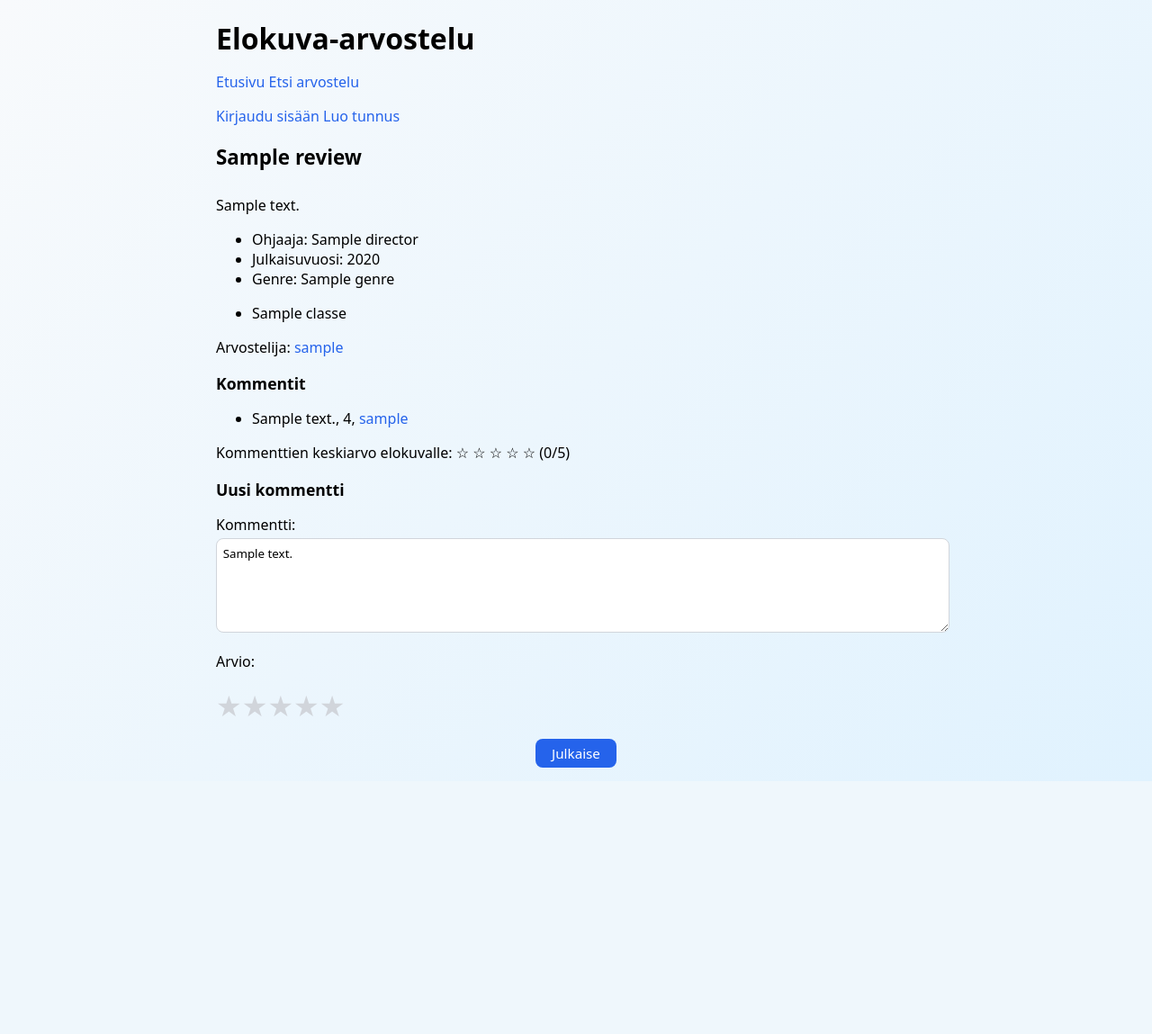
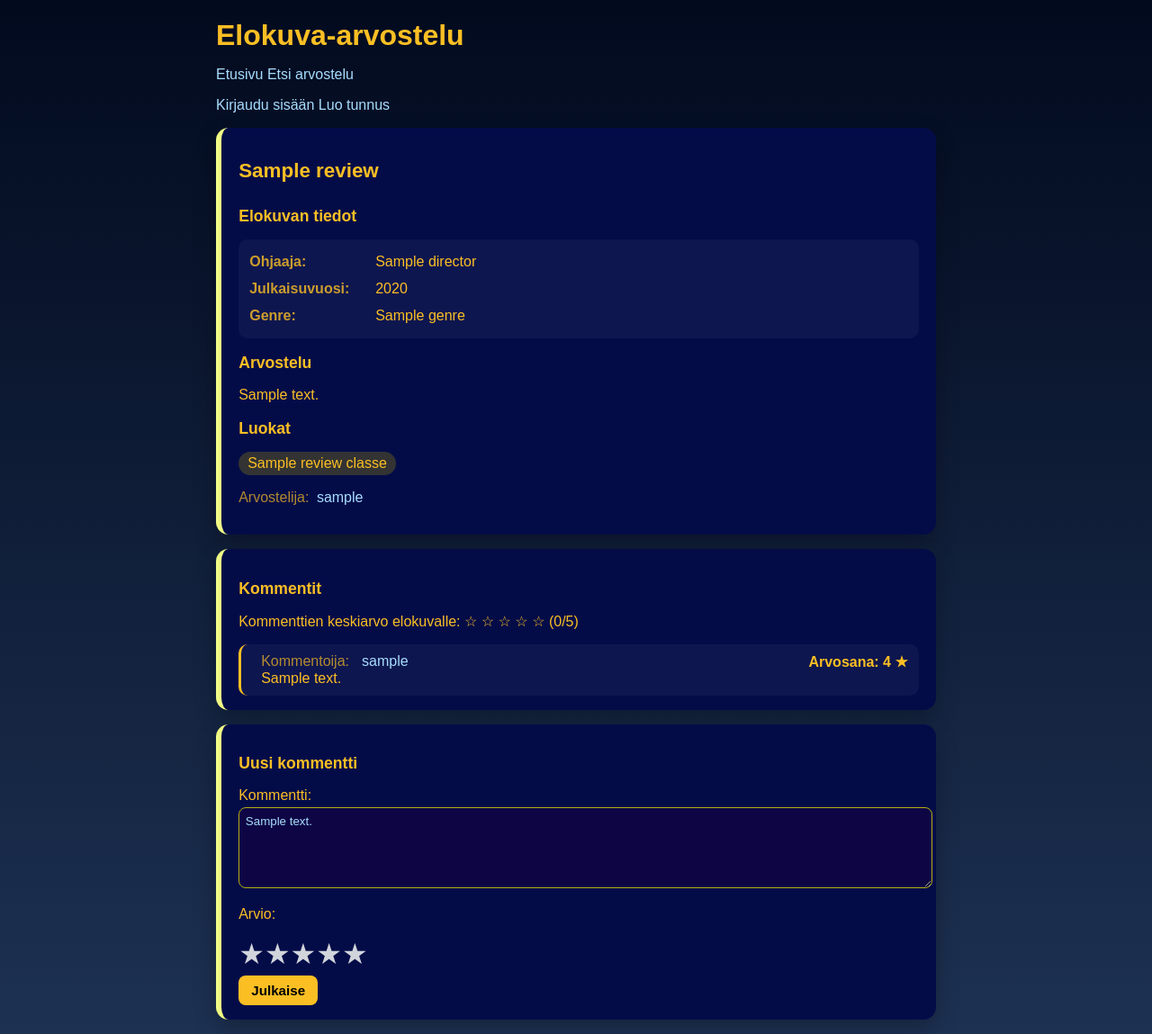
Before and after one commit to viivizz/elokuva-arvostelu, a Flask app: template templates/show_review.html in a window 1280 px wide; the page is wider, and only the part inside the window is pictured. Shown: that part at 90% size. Before the commit the page ends 868 px from the top of that part, so only its background shows below. Run offline with Flask 3, Linux system fonts and the light colour scheme; the template is opened without the code that fills it: most values are stand-ins (such as "Sample title", 1, 10 or a date in 2020).

Commit message:
Improved the look of the application

```diff
--- a/app.py
+++ b/app.py
@@ -82,7 +82,7 @@ def show_review(review_id):
     review_classes=classes.get_review_classes(review_id)
 
     review_comments=comments.get_comments(review_id)
-    average_rating=reviews.get_average_rating(review_id)
+    average_rating=comments.get_average_rating(review_id)
     saved_content=session.pop("saved_content", "")
     saved_rating=session.pop("saved_rating", "")
     return render_template(
@@ -431,7 +431,7 @@ def login():
             return redirect("/")
 
         if not user_id:
-            flash("VIRHE: Väärä tunnus tai salasana", "error")
+            flash("Väärä tunnus tai salasana", "error")
             return render_template("login.html", filled={"username": username})
 
 
--- a/comments.py
+++ b/comments.py
@@ -1,7 +1,10 @@
+import db
+
 def add_comment(review_id, user_id, content, rating):
     sql = """INSERT INTO comments (review_id, user_id, content, rating)
             VALUES (?, ?, ?, ?)"""
     db.execute(sql, [review_id, user_id, content, rating])
+
 
 def get_comments(review_id):
     sql="""
--- a/static/main.css
+++ b/static/main.css
@@ -1,8 +1,13 @@
 body {
   margin: auto;
   max-width: 50em;
-  font-family: system-ui, Arial, sans-serif;
-  background: linear-gradient(135deg, #f8fafc, #e0f2fe);
+  font-family: Arial, sans-serif;
+  background: linear-gradient(
+    180deg,
+    #020a1e 0%,
+    #1d3152 100%
+  );
+  color: #6b36c1;
 }
 
 .review-content {
@@ -10,12 +15,13 @@ body {
 }
 
 .review {
-  background: white;
+  background: #040c48;
+  color: #fbbf24;
   margin: 1em 0;
   padding: 1em 1.2em;
   border-radius: 14px;
-  border: 1px solid rgba(0,0,0,0.06);
-  box-shadow: 0 6px 20px rgba(0,0,0,0.06);
+  border-left: 6px solid #f0fc85;
+  box-shadow: 0 10px 25px rgba(0,0,0,0.25);
 }
 
 .class-list {
@@ -34,72 +40,87 @@ body {
 
 
 .info {
+  padding: 0.8em;
   margin: 1em 0;
-  font-weight:500;
+  border-radius: 8px;
 }
 
 .info.success {
-  color: #16a34a;
+  background: rgba(22, 163, 74, 0.15);
+  color:#4ade80;
 
 }
 .info.error {
-  color: #dc2626;
+  background: rgba(220, 38, 38, 0.15);
+  color: #f87171;
 
 }
 .info.warning {
-  color: #f59e0b;
+  background: rgba(245, 158, 11, 0.15);
+  color: #fbbf24;
 }
 
 h1 {
   font-size: 2rem;
   margin-bottom: 0.5em;
+  color: #fbbf24;
 }
 
 h2 {
   font-size: 1.4rem;
   margin-bottom: 1.2em;
+  color: #fbbf24;
 }
 
 h3 {
   font-size: 1.1rem;
   margin-bottom: 0.85em;
+  color: #fbbf24;
 }
 
 a {
-  color: #2563eb;
+  color: #a8ddff;
   text-decoration: none;
 }
 
 a:hover {
+  color: #35a7ee;
   text-decoration: underline;
 }
 
 input, textarea, select {
+  background-color: #0e0545;
+  color:#a8ddff;
   width: 100%;
   padding: 0.5em;
   border-radius: 8px;
-  border: 1px solid #d1d5db;
+  border: 1px solid #b6b011;
   margin-top:0.3em;
   font-family: inherit;
 }
 
 input[type="submit"] {
   width: fit-content;
-  padding: 0.4em 1.2em;
+  padding: 8px 14px;
   font-size: 0.95rem;
   border-radius: 8px;
   border: none;
-
-  background: #2563eb;
-  color:white;
-
+  background: #fbbf24;
+  font-weight: bold;
+  color:#000000;
   cursor: pointer;
-  display: block;
-  margin: 1em auto;
 }
 
 .review, .info {
   backdrop-filter: blur(6px);
+}
+
+.tag {
+  display: inline-block;
+  background: #333;
+  padding: 4px 10px;
+  border-radius: 999px;
+  margin-right: 4px;
 }
 
 
@@ -129,3 +150,63 @@ input[type="submit"] {
 .star_rating input:checked~label{
   color: #fbbf24;
 }
+
+.movie-info {
+  margin-top: 0.5em;
+  background: rgba(255,255,255,0.04);
+  padding: 10px 12px;
+  border-radius: 10px;
+}
+
+.info-row {
+  display: grid;
+  grid-template-columns: 140px 1fr;
+  padding: 6px 0;
+}
+
+
+.label {
+  opacity: 0.8;
+  font-weight: 600;
+}
+
+.value {
+  font-weight: 200;
+  color: #fbbf24;
+}
+
+.comments {
+  display: flex;
+  flex-direction: column;
+  gap: 10px;
+  margin-top: 0.5em;
+}
+
+.comment {
+  background: rgba(255,255,255,0.04);
+  padding: 10px 12px;
+  border-radius: 10px;
+  border-left: 3px solid #fbbf24;
+}
+
+.comment-meta {
+  display: flex;
+  gap: 10px;
+  align-items: center;
+  padding-left: 10px;
+}
+
+.comment-text {
+  padding-left: 10px;
+}
+
+.rating {
+  margin-left: auto;
+  color: #fbbf24;
+  font-weight: bold;
+}
+
+.comment-label {
+  opacity: 0.7;
+  margin-right: 4px;
+}
--- a/templates/find_review.html
+++ b/templates/find_review.html
@@ -10,7 +10,7 @@
     <label for="query">Hakusana:</label>
     <input type="text" name="query" id="query" value="{{query}}">
   </p>
-  <input type="submit" value="Lähetä">
+  <input type="submit" value="Hae">
 </form>
 
 {% if query %}
--- a/templates/show_review.html
+++ b/templates/show_review.html
@@ -4,42 +4,60 @@
 
 {%block content%}
 
+
+<div class="review">
   <h2>{{review.title}}</h2>
   {% if session.user_id == review.user_id %}
   <p>
     <a href="/edit_review/{{review.id}}">Muokkaa</a>
+
     <a href="/remove_review/{{review.id}}">Poista</a>
   </p>
   {% endif %}
+
+  <h3>Elokuvan tiedot</h3>
+  <div class="movie-info">
+    <div class="info-row">
+      <span class="label">Ohjaaja:</span>
+      <span class="value">{{review.director}}</span>
+    </div>
+
+    <div class="info-row">
+      <span class="label">Julkaisuvuosi:</span>
+      <span class="value">{{review.release_year}}</span>
+    </div>
+
+    <div class="info-row">
+      <span class="label">Genre:</span>
+      <span class="value">{{review.genre}}</span>
+    </div>
+  </div>
+
+  <h3>Arvostelu</h3>
   <p class="review-content">
     {{review.content | show_lines}}
   </p>
-<ul>
-  <li>Ohjaaja: {{review.director}}</li>
-  <li>Julkaisuvuosi: {{review.release_year}}</li>
-  <li>Genre: {{review.genre}}</li>
-</ul>
-
-
-<ul>
-  {% for c in classes%}
-    <li>{{c.name}}</li>
-  {%endfor%}
-</ul>
 
   <p>
-  Arvostelija: <a href="/user/{{review.user_id}}">{{review.username}}</a>
+    <h3>Luokat</h3>
+    {% for c in review_classes%}
+      <span class="tag">{{c.name}}</span>
+    {%endfor%}
   </p>
 
+  <p>
+    <span class="comment-label">Arvostelija:</span>
+    <a href="/user/{{review.user_id}}">
+      {{review.username}}
+    </a>
+  </p>
+</div>
+
+<div class="review">
   <h3>Kommentit</h3>
-<ul>
-  {%for comment in comments%}
-  <li>{{comment.content | show_lines}}, {{comment.rating}}, <a href="/user/{{comment.user_id}}">{{comment.username}}</a></li>
-  {%endfor%}
-</ul>
 
   {%if average_rating is not none%}
-<p>
+    <p class="avg-rating">
       Kommenttien keskiarvo elokuvalle:
       {% set avg=average_rating|round(0)|int %}
 
@@ -54,11 +72,33 @@
       ({{avg}}/5)
     </p>
   {%else%}
-<p>
-  Elokuva ei ole saanut vielä arvioita.
-</p>
+    <p>Elokuva ei ole saanut vielä arvioita.</p>
   {%endif%}
 
+  <div class="comments">
+    {%for comment in review_comments%}
+      <div class="comment">
+        <div class="comment-meta">
+          <span class="comment-label">Kommentoija:</span>
+          <a href="/user/{{comment.user_id}}">
+            {{comment.username}}
+          </a>
+
+          <span class="rating">
+            Arvosana: {{comment.rating}} ★
+          </span>
+        </div>
+
+        <div class="comment-text">
+          {{comment.content | show_lines}}
+        </div>
+      </div>
+    {%endfor%}
+  </div>
+</div>
+
+
+<div class="review">
   <h3>Uusi kommentti</h3>
   <form action="/create_comment" method="post">
     <p>
@@ -96,4 +136,5 @@
     <input type="hidden" name="csrf_token" value="{{session.csrf_token}}" />
     <input type="submit" value="Julkaise"/>
   </form>
+</div>
 {%endblock%}
```
Lines whose indentation alone changed are shown as unchanged.
